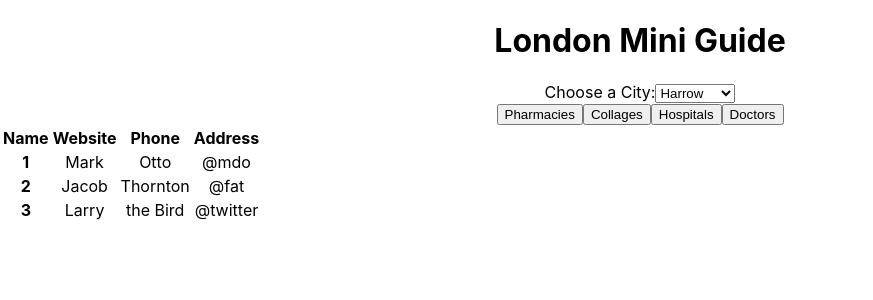
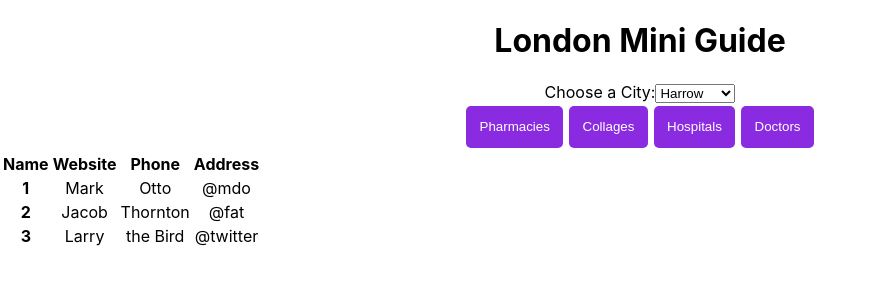
Before and after one commit to Taslima26/london-mini-guide-client, a React (Create React App) app: page / in a window 1280 px wide. Shown: the top 300 px of the page, without its empty margins (0-873 px from the left). Built offline with nearby package versions, Linux system fonts and the light colour scheme.

Commit message:
level-200 done here

```diff
--- a/src/App.css
+++ b/src/App.css
@@ -2,37 +2,17 @@
   text-align: center;
 }
 
-.App-logo {
-  height: 40vmin;
-  pointer-events: none;
+.button {
+  background: blueviolet;
+  padding: 1em;
+  color: white;
+  border: none;
+  margin: 3px;
+  border-radius: 5px;
+  outline: none;
 }
 
-@media (prefers-reduced-motion: no-preference) {
-  .App-logo {
-    animation: App-logo-spin infinite 20s linear;
-  }
+.button.toggled {
+  background: greenyellow;
+  color: black;
 }
-
-.App-header {
-  background-color: #282c34;
-  min-height: 100vh;
-  display: flex;
-  flex-direction: column;
-  align-items: center;
-  justify-content: center;
-  font-size: calc(10px + 2vmin);
-  color: white;
-}
-
-.App-link {
-  color: #61dafb;
-}
-
-@keyframes App-logo-spin {
-  from {
-    transform: rotate(0deg);
-  }
-  to {
-    transform: rotate(360deg);
-  }
-}
--- a/src/App.js
+++ b/src/App.js
@@ -1,18 +1,22 @@
-import React from 'react';
+import React, {useState} from 'react';
 import logo from './logo.svg';
 import './App.css';
 import CitiesSelect from './Components/CitiesSelect';
 import CategoriesButtons from './Components/CategoriesButtons';
 import PharmacyTable from './Components/PharmacyTable';
 
-function App () {
+function App() {
+  const [City, setCity] = useState('Harrow');
+
+  console.log(City);
   return (
     <div className="App">
       <h1>London Mini Guide</h1>
-      <CitiesSelect />
+
+      <CitiesSelect setCity={setCity} />
+
       <CategoriesButtons />
       <PharmacyTable />
-
     </div>
   );
 }
--- a/src/Components/CategoriesButtons.jsx
+++ b/src/Components/CategoriesButtons.jsx
@@ -1,16 +1,25 @@
 import React, {useState} from 'react';
-
+import '../App.css';
+const res = [
+  {name: 'Pharmacies'},
+  {name: 'Collages'},
+  {name: 'Hospitals'},
+  {name: 'Doctors'},
+];
 const CategoriesButtons = () => {
-  return (
-    <div>
-          <button> Pharmacies</button>
-          <button> Collages</button>
-          <button> Hospitals</button>
-          <button> Doctors</button>
+  const [Toggle, setToggle] = useState(null);
 
 
-    </div>
-  );
+  return res.map((button, key) => (
+
+    <button
+      key={key}
+      className={`button ${Toggle === key ? 'toggled' : ''}`}
+      onClick={() => setToggle(key)}
+    >
+      {button.name}
+    </button>
+  ));
 };
 
 export default CategoriesButtons;
--- a/src/Components/CitiesSelect.jsx
+++ b/src/Components/CitiesSelect.jsx
@@ -1,10 +1,15 @@
 import React, {useState} from 'react';
-const CitiesSelect = () => {
+const CitiesSelect = ({setCity}) => {
+  const changeCity = event => {
+    event.preventDefault ();
+    setCity (event.target.value);
+  };
+
   return (
     <div>
       <label for="Cities">Choose a City:</label>
 
-      <select name="cities" id="cities">
+      <select name="cities" id="cities" onChange={changeCity}>
         <option value="Harrow">Harrow</option>
         <option value="Heathrow">Heathrow</option>
         <option value="Stratford">Stratford</option>
--- a/src/Components/PharmacyTable.jsx
+++ b/src/Components/PharmacyTable.jsx
@@ -3,7 +3,7 @@ import React, {useState} from 'react';
 const PharmacyTable = () => {
   return (
     <div>
-      <table class="table">
+      <table className="table">
         <thead>
           <tr>
             <th scope="col">Name</th>
```
